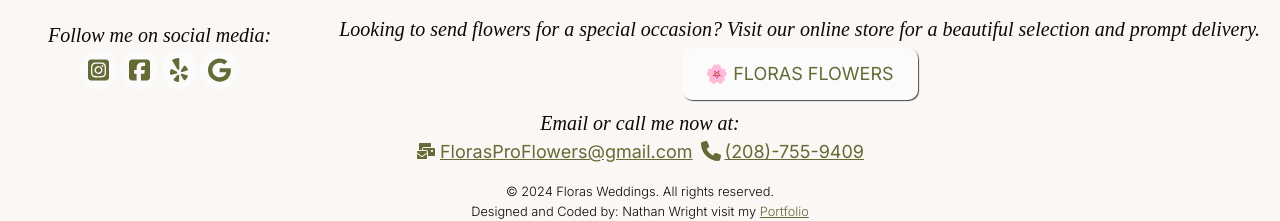
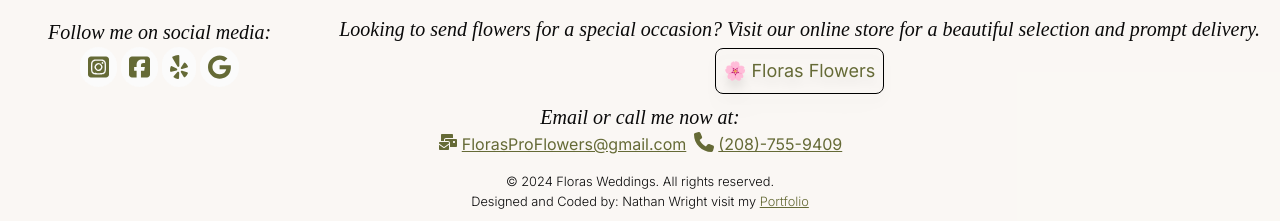
Before and after one commit to njwright92/florasweddings, a Next.js app: page / in a window 1280 px wide. Shown: the part 9327-9548 px from the top of the page. Built offline with nearby package versions, Linux system fonts and the light colour scheme.

Commit message:
"footer button size and npm update"

```diff
--- a/src/app/components/Footer.js
+++ b/src/app/components/Footer.js
@@ -91,7 +91,7 @@ export default function Footer() {
               className="footer-link text-lg"
             >
               <button
-                className="button"
+                className="drop-shadow-xl rounded-lg border border-black p-2"
                 aria-label="Visit Floras Flowers Website"
               >
                 🌸 Floras Flowers
@@ -103,12 +103,12 @@ export default function Footer() {
         <h3 className="body-text pt-2">Email or call me now at:</h3>
         <a
           href="mailto:FlorasProFlowers@gmail.com"
-          className="footer-link text-lg m-1"
+          className="footer-link text-md m-1"
         >
           <FontAwesomeIcon icon={faMailBulk} className="h-5 w-5 mr-1" />
           FlorasProFlowers@gmail.com
         </a>
-        <a href="tel:+12087559409" className="footer-link text-lg m-1">
+        <a href="tel:+12087559409" className="footer-link text-md m-1">
           <FontAwesomeIcon icon={faPhone} className="h-5 w-5 mr-1" />
           (208)-755-9409
         </a>
```
Also changed, not shown: 1 other file (tests, documents, lock files or other folders).
